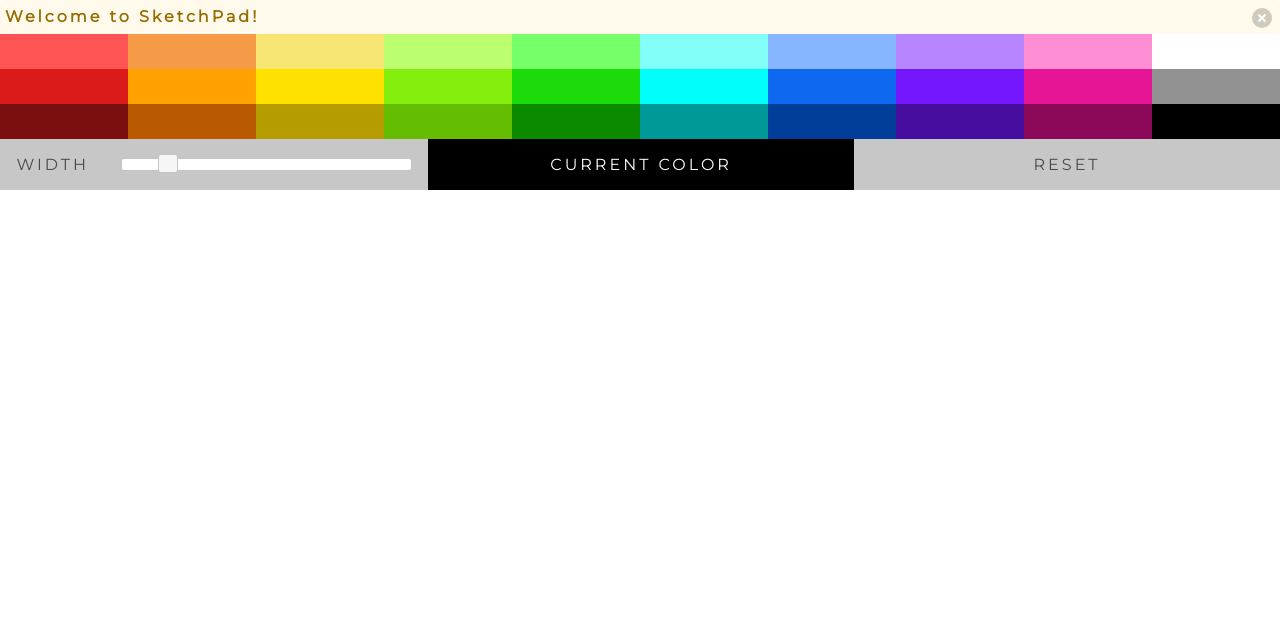
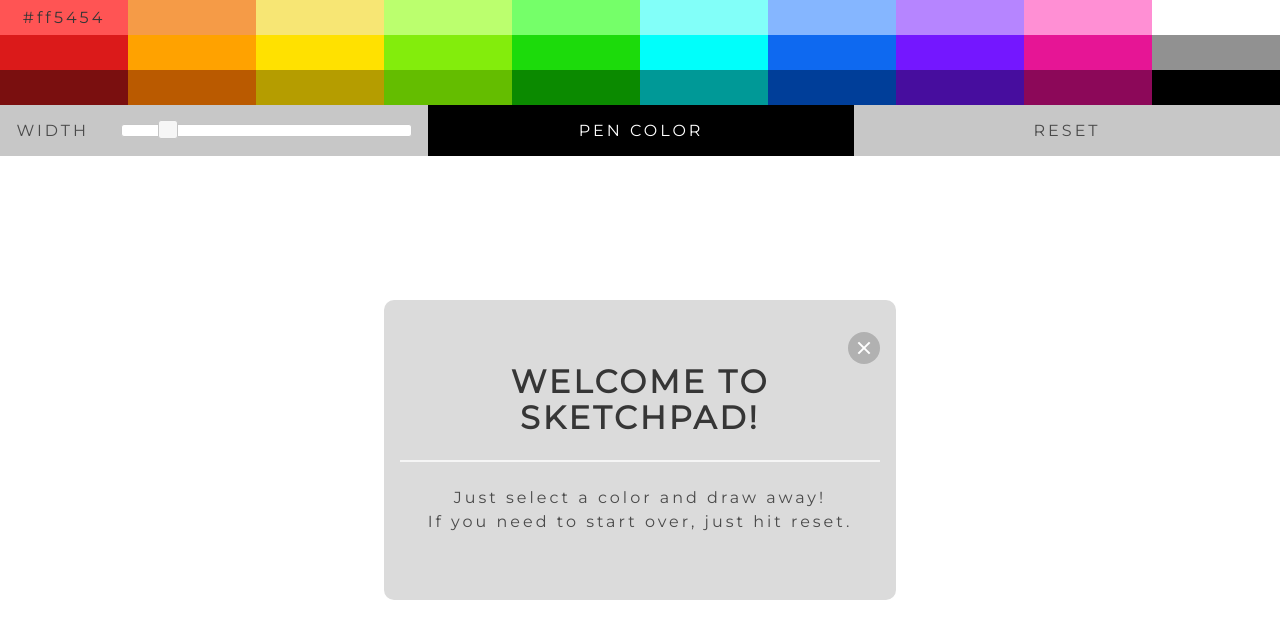
Before and after one commit to dince16/sketchpad, a plain HTML site: page index.html in a window 1280 px wide. Drawn offline with nearby package versions, Linux system fonts and the light colour scheme.

Commit message:
add functional welcome modal

```diff
--- a/draw.js
+++ b/draw.js
@@ -2,31 +2,19 @@ var canvas = document.getElementById("sketchpad");
 var ctx = canvas.getContext("2d");
 var pos = { x: 0, y: 0 };
 var color = "#000000";
-setCurrentColor(color);
 var width = 20;
 
+// set default color and canvas dimensions
+setCurrentColor(color);
 ctx.canvas.width = window.innerWidth;
 ctx.canvas.height = window.innerHeight - 150;
 
-
-
-
-
-
-$(function() {
-  $( "#dialog-1" ).dialog({
-    autoOpen: true,
-    modal: true,
-    width: 400,
-    height: 250,
-    buttons: {
-      Ok: function() {
-        $( this ).dialog( "close" );
-      }
-    }
-  });
+/*********************** WELCOME MODAL ***********************/
+$(document).ready(function(){
+  $("#myModal").modal('show');
 });
 
+/*********************** PEN WIDTH SLIDER ***********************/
 $(function() {
    $( "#slider-2" ).slider({
       value: 20,
@@ -34,6 +22,15 @@ $(function() {
       animate:"slow",
       orientation: "horizontal"
    });
+});
+
+/*********************** COLOR PICKER ***********************/
+$('.colors').on('click','td', function(){
+    // console.log($(this).css('background-color'));
+    // color = $(this).css('background-color');
+    console.log($(this).attr("bgcolor"));
+    color = $(this).attr("bgcolor");
+    setCurrentColor(color);
 });
 
 function setCurrentColor(color) {
@@ -45,23 +42,7 @@ function setCurrentColor(color) {
   }
 }
 
-$('.sizes').on('click', function(){
-    // console.log($(this).css('background-color'));
-    // color = $(this).css('background-color');
-    console.log($(this));
-
-});
-
-
-$('.colors').on('click','td', function(){
-    // console.log($(this).css('background-color'));
-    // color = $(this).css('background-color');
-    console.log($(this).attr("bgcolor"));
-    color = $(this).attr("bgcolor");
-    setCurrentColor(color);
-
-});
-
+/*********************** RESET BUTTON ***********************/
 $('.reset').on('click', function(){
     ctx.clearRect(0, 0, canvas.width, canvas.height);
     color = "#000000";
@@ -69,6 +50,10 @@ $('.reset').on('click', function(){
     $("#slider-2").slider("value", 20);
 });
 
+/***************************************************************************
+The functions below are borrowed from a canvas example and used for the
+actual pen / canvas functionality.
+****************************************************************************/
 
 // add event listeners to specify when functions should be triggered
 document.addEventListener("mousemove", draw);
@@ -84,19 +69,16 @@ function setPosition(event) {
 function draw(event) {
   if (event.buttons !== 1) return;
 
-  // width = document.getElementById("lineWidth").value > 0 ? document.getElementById("lineWidth").value : 5;
-  // console.log(width);
   var width = $("#slider-2").slider("value");
-
   ctx.beginPath();
 
-  ctx.lineWidth = width; // width of line
-  ctx.lineCap = "round"; // rounded end cap
-  ctx.strokeStyle = color; // hex color of line
+  ctx.lineWidth = width; // line width determined by slider
+  ctx.lineCap = "round";
+  ctx.strokeStyle = color; // color of line determined by color picker
 
   ctx.moveTo(pos.x, pos.y); // from position
   setPosition(event);
   ctx.lineTo(pos.x, pos.y); // to position
 
-  ctx.stroke(); // draw it!
+  ctx.stroke();
 }
--- a/index.html
+++ b/index.html
@@ -3,13 +3,14 @@
     <meta charset="utf-8">
     <title>SketchPad</title>
     <meta name="viewport" content="width=device-width, initial-scale=1">
+
+    <!-- STYLES -->
     <link rel="stylesheet" href="https://cdn.jsdelivr.net/npm/bulma@0.8.0/css/bulma.min.css">
     <link href = "https://code.jquery.com/ui/1.10.4/themes/ui-lightness/jquery-ui.css" rel = "stylesheet">
-
-
     <link rel="stylesheet" type="text/css" href="style.css" />
     <link href="https://fonts.googleapis.com/css?family=Montserrat|Sen&display=swap" rel="stylesheet">
 
+    <!-- JS -->
     <script
       src="https://code.jquery.com/jquery-3.4.1.js"
       integrity="sha256-WpOohJOqMqqyKL9FccASB9O0KwACQJpFTUBLTYOVvVU="
@@ -17,28 +18,27 @@
     </script>
     <script src="https://code.jquery.com/jquery-1.12.4.js"></script>
     <script src="https://code.jquery.com/ui/1.12.1/jquery-ui.js"></script>
-
-
-
-
-
+    <!--<link rel="stylesheet" href="https://maxcdn.bootstrapcdn.com/bootstrap/3.3.7/css/bootstrap.min.css">-->
+    <script src="https://maxcdn.bootstrapcdn.com/bootstrap/3.3.7/js/bootstrap.min.js"></script>
 </head>
   <body>
-
-    <!--
-    <div id = "dialog-1" title="Welcome to SketchPad!">
-     <p>To start, just select your color and pen width and get to drawing.
-       If you need to start over, hit reset!</p>
+    <div id="myModal" class="modal fade">
+      <div class="modal-dialog">
+        <div class="modal-content">
+          <div class="modal-header">
+            <!--<button type="button" class="close" data-dismiss="modal" aria-hidden="true">&times;</button>-->
+            <a class="delete is-large close" data-dismiss="modal"></a>
+            <h4 class="modal-title title">WELCOME TO SKETCHPAD!</h4>
+            <hr>
           </div>
-    -->
-    <div class="notification is-warning is-light">
-      <button class="delete"></button>
-      <strong>Welcome to SketchPad!</strong>
+          <div class="modal-body">
+    				<p>Just select a color and draw away!</p>
+    				<p>If you need to start over, just hit reset.</p>
+          </div>
+        </div>
+      </div>
     </div>
 
-
-
-  <!--<input id="hex" placeholder="enter hex color"></input>-->
     <div class="sidebar">
       <table class="colors table">
         <tr>
@@ -82,17 +82,15 @@
         <tr>
           <td class="sliderLabel">WIDTH</td>
           <td class="slider"><div id="slider-2"></div></td>
-        <td class="currentColor">CURRENT COLOR</td>
+          <td class="currentColor">PEN COLOR</td>
           <td class="reset">RESET</td>
         </tr>
       </table>
     </div>
-  <div id="slider"></div>
+
     <div>
       <canvas id="sketchpad"></canvas>
       <script src="draw.js"></script>
     </div>
-
-
   </body>
 </html>
--- a/style.css
+++ b/style.css
@@ -60,8 +60,6 @@ table td {
   width: 25%;
 }
 
-
-
 #custom-handle {
   width: 3em;
   height: 1.6em;
@@ -71,11 +69,6 @@ table td {
   line-height: 1.6em;
 }
 
-.slider {
-
-
-}
-
 .ui-widget-header,.ui-state-default, ui-button {
    background:#b9cd6d;
    border: 1px solid #b9cd6d;
@@ -83,10 +76,33 @@ table td {
    font-weight: bold;
 }
 
-.notification:not(:last-child) {
-  margin-bottom: 0px;
+.modal {
+  background-color: #dbdbdb;
+  height: 300px;
+  width: 40%;
+  margin-left: 30%;
+  margin-top: 300px;
+  padding-top: 1em;
+  vertical-align: middle;
+  border-radius: 10px;
 }
 
-.notification {
-  padding: 5px;
+.modal-content {
+  width: inherit;
+  padding: 1em 1em;
+  height: inherit;
 }
+
+.modal-header {
+  text-align: right;
+  word-wrap: break-word;
+}
+
+.modal-header h4 {
+  text-align: center;
+  word-wrap: break-word;
+}
+
+.modal-body {
+  text-align: center;
+}
```
Lines whose indentation alone changed are shown as unchanged.
